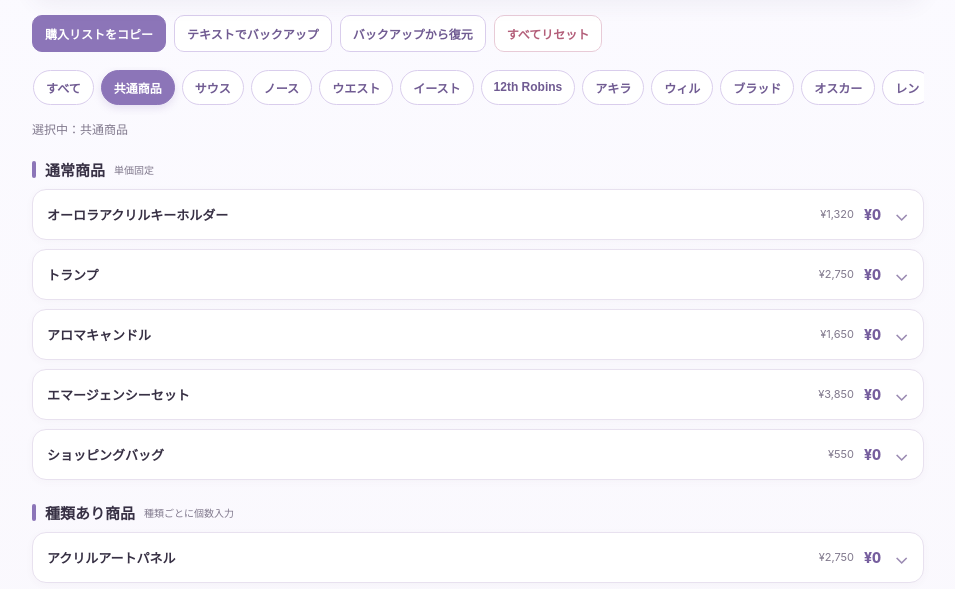
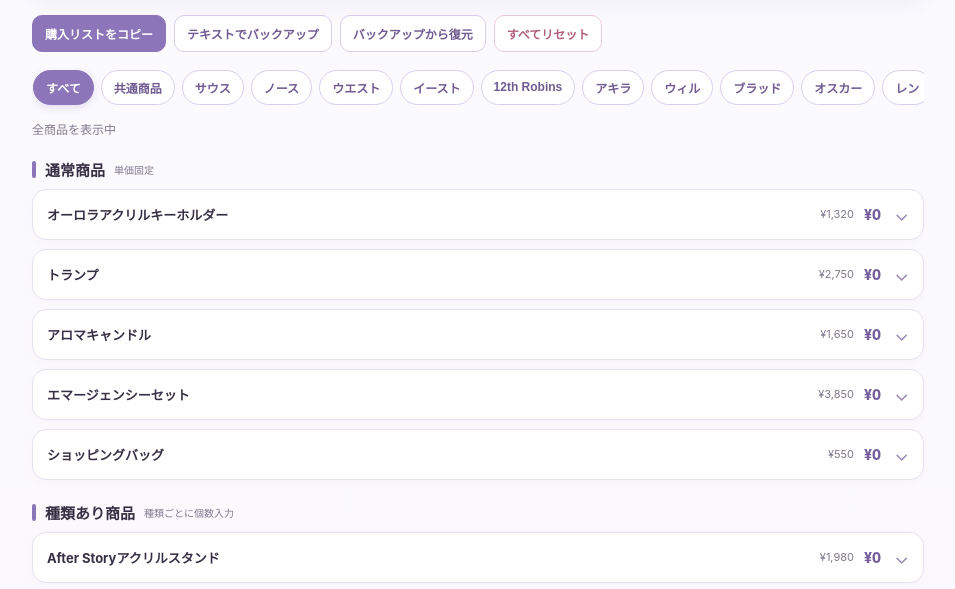
Before and after one commit to Qteramu/unofficial_goods_calculation, a plain HTML site: page helios_memories/index.html in a window 1280 px wide. Shown: the part 352-941 px from the top of the page, without its empty margins (162-1117 px from the left). Drawn offline with Linux system fonts and the light colour scheme.

Commit message:
Add files via upload

```diff
--- a/helios_memories/index.html
+++ b/helios_memories/index.html
@@ -70,7 +70,7 @@ const SECTORS = [
  {key:"east",name:"イースト",full:"イーストセクター",english:"East sector",members:["グレイ・リヴァース","ビリー・ワイズ","ジェイ・キッドマン","アッシュ・オルブライト"]},
  {key:"12th",name:"12th Robins",full:"12th Robins",english:"12th Robins",members:["セイジ・スカイフォール","ニコ","ジュード・アレス","ビアンキ・ロウ"]}
 ];
-let selectedTabs = new Set(["common"]);
+let selectedTabs = new Set(); // 初期表示は全商品
 const yen = n => "¥" + Number(n||0).toLocaleString("ja-JP");
 const esc = s => String(s).replace(/[&<>"']/g,c=>({"&":"&amp;","<":"&lt;",">":"&gt;",'"':"&quot;","'":"&#39;"}[c]));
 let state = {qty:{}, budget:""};
@@ -168,9 +168,11 @@ function render(){
    if(kind==="normal"){
     body=`<div class="variantrow"><div class="variantname">購入数</div><div class="unit">${yen(p.price)} / 個</div>${makeQty(p.id,"main",lineQty(p.id,"main"))}</div>`;
    }else if(kind==="variants"){
-    body=indices.map(i=>{const v=p.variants[i];return `<div class="variantrow"><div class="variantname">${esc(v)}</div><div class="unit">${yen(p.price)}</div>${makeQty(p.id,"v"+i,lineQty(p.id,"v"+i))}</div>`;}).join("");
+    const shownIndices=indices===null?p.variants.map((_,i)=>i):indices;
+    body=shownIndices.map(i=>{const v=p.variants[i];return `<div class="variantrow"><div class="variantname">${esc(v)}</div><div class="unit">${yen(p.price)}</div>${makeQty(p.id,"v"+i,lineQty(p.id,"v"+i))}</div>`;}).join("");
    }else{
-    body=indices.map(i=>{const v=p.variants[i];return `<div class="randomtype"><div class="randomtypehead"><div class="variantname">${esc(v.name)}</div><div class="unit">${esc(v.note||"")}</div></div><div class="randomcontrols"><div class="randombuy"><div class="buylabel">単品<small>${yen(v.price)} / パック</small></div>${makeQty(p.id,"v"+i+"_pack",lineQty(p.id,"v"+i+"_pack"))}</div><div class="randombuy"><div class="buylabel">BOX<small>${yen(v.boxPrice)} / ${v.boxCount}点入り</small></div>${makeQty(p.id,"v"+i+"_box",lineQty(p.id,"v"+i+"_box"))}</div></div></div>`;}).join("");
+    const shownIndices=indices===null?p.variants.map((_,i)=>i):indices;
+    body=shownIndices.map(i=>{const v=p.variants[i];return `<div class="randomtype"><div class="randomtypehead"><div class="variantname">${esc(v.name)}</div><div class="unit">${esc(v.note||"")}</div></div><div class="randomcontrols"><div class="randombuy"><div class="buylabel">単品<small>${yen(v.price)} / パック</small></div>${makeQty(p.id,"v"+i+"_pack",lineQty(p.id,"v"+i+"_pack"))}</div><div class="randombuy"><div class="buylabel">BOX<small>${yen(v.boxPrice)} / ${v.boxCount}点入り</small></div>${makeQty(p.id,"v"+i+"_box",lineQty(p.id,"v"+i+"_box"))}</div></div></div>`;}).join("");
    }
    const meta=kind==="random_group"?"種類別に入力":yen(p.price);
    html+=`<details class="product" data-product="${p.id}"><summary class="prodhead"><span class="prodname">${esc(p.name)}</span><span class="prodmeta">${meta}</span><span class="subtotal">${yen(t.amount)}</span></summary><div class="prodbody">${body}</div></details>`;
@@ -250,7 +252,7 @@ document.getElementById("restoreFile").addEventListener("change",async e=>{
   state=next;save();render();alert("バックアップを復元しました！");
  }catch(err){alert("バックアップを読み込めませんでした。");}e.target.value="";
 });
-document.getElementById("reset").addEventListener("click",()=>{if(confirm("入力した個数と予算をすべてリセットしますか？")){state={qty:{},budget:""};save();render();}});
+document.getElementById("reset").addEventListener("click",()=>{if(confirm("入力した個数と予算をすべてリセットしますか？")){state={qty:{},budget:""};selectedTabs.clear();save();render();}});
 render();
 </script>
 </body></html>
```
